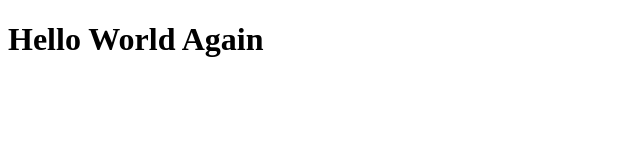
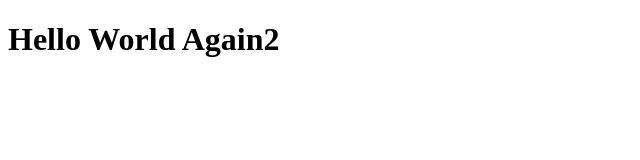
Before and after one commit to MUSTJAB81/Boot_Camp_28May_2021, a plain HTML site: page index.html in a window 1280 px wide. Shown: the full height of the page, 0-640 px from the left. Drawn offline with Linux system fonts and the light colour scheme.

Commit message:
second change

```diff
--- a/index.html
+++ b/index.html
@@ -7,6 +7,6 @@
     <title>Document</title>
 </head>
 <body>
-    <h1>Hello World Again</h1>
+    <h1>Hello World Again2</h1>
 </body>
 </html>
```
